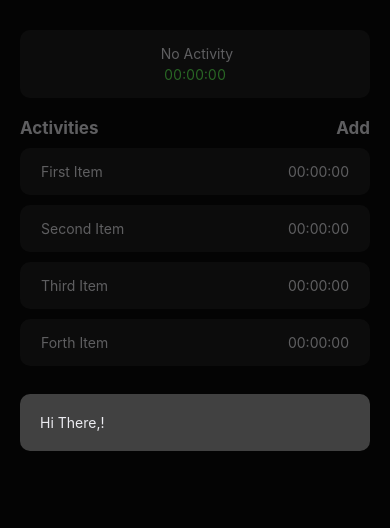
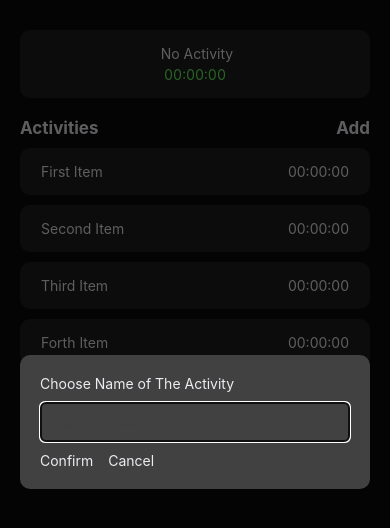
Before and after one commit to indraworks/rn-expo-note-filip, a React Native app: screen / in a window 390 px wide. Shown: the top 528 px of the page. Built offline with nearby package versions, Linux system fonts and the light colour scheme.

Commit message:
add input to Modal

```diff
--- a/src/components/activity/ItemCreate.js
+++ b/src/components/activity/ItemCreate.js
@@ -1,14 +1,57 @@
+import { TextInput, StyleSheet, Pressable } from "react-native";
 import { COLORS } from "../../variables/styles";
-import { FlowModal, FlowText } from "../overrides";
+import { FlowModal, FlowText, FlowRow } from "../overrides";
 
 export const ItemCreate = () => {
+  const cancel = () => {
+    console.log("Cancel!");
+  };
+  const confirm = () => {
+    console.log("Confirm!");
+  };
   return (
     <FlowModal
       visible={true}
       animationType={"fade"}
       bgColor={COLORS.semiDarkGray}
     >
-      <FlowText>Hi There,!</FlowText>
+      <FlowText>Choose Name of The Activity</FlowText>
+      <TextInput
+        style={styles.input}
+        placeholder="Learn Python"
+        placeholderTextColor={COLORS.semiDarkGray}
+      />
+      <FlowRow style={styles.space}>
+        <Pressable onPress={confirm}>
+          <FlowText>Confirm</FlowText>
+        </Pressable>
+
+        <Pressable onPress={cancel} style={{ marginLeft: 15 }}>
+          <FlowText>Cancel</FlowText>
+        </Pressable>
+      </FlowRow>
     </FlowModal>
   );
 };
+
+const styles = StyleSheet.create({
+  input: {
+    color: COLORS.white,
+    height: 40,
+    borderWidth: 1,
+    padding: 10,
+    borderColor: COLORS.brightBlue,
+    borderRadius: 5,
+    marginVertical: 10,
+  },
+  space: {
+    display: "flex",
+    flexDirection: "row",
+    alignItems: "center",
+  },
+});
+/*
+Pada Item Create kita buat  input dalam modal dan tombol confirm dan yes dibawahnya
+
+
+*/
--- a/src/components/overrides/Modal.js
+++ b/src/components/overrides/Modal.js
@@ -2,7 +2,7 @@ import { Modal, StyleSheet, View } from "react-native";
 import { COLORS } from "../../variables/styles";
 
 export const FlowModal = ({ children, animationType, visible, bgColor }) => {
-  const defaultBgColor = bgColor || COLORS.semiDarkGray;
+  const defaultBgColor = bgColor || COLORS.darkGray;
   return (
     <Modal animationType={animationType} transparent={true} visible={visible}>
       <View style={styles.modalContainer}>
```
